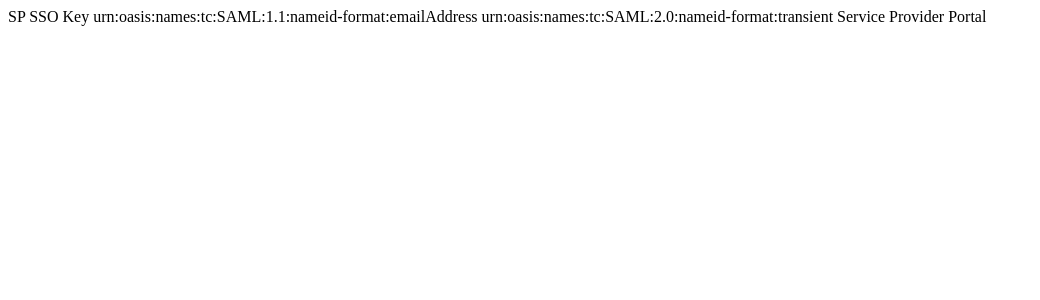
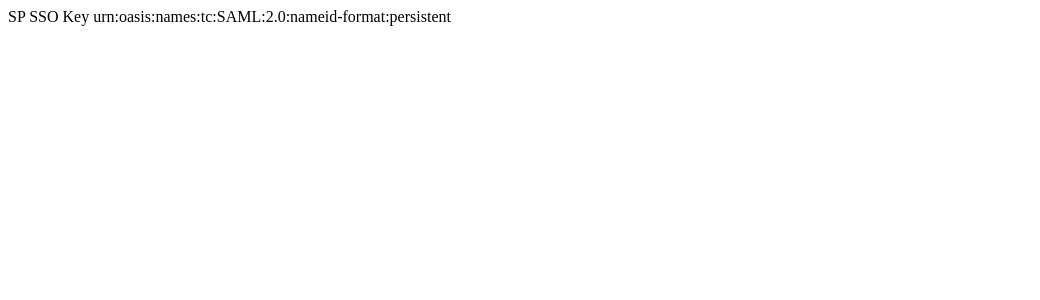
Before and after one commit to esseremmerik/SAMLBase, a PHP site: template src/Wizkunde/SAMLBase/Template/Twig/Metadata.xml.twig in a window 1280 px wide. Shown: the top 300 px of the page, without its empty margins (0-1040 px from the left). Run offline with PHP 8.4, Linux system fonts and the light colour scheme; the template is opened without the code that fills it, so the values that code supplies are empty; some libraries are stand-ins or nearby versions.

Commit message:
SURFSDI-170 #comment twig adjustments
change nameidformat, dynamic service name

```diff
--- a/src/Wizkunde/SAMLBase/Template/Twig/Metadata.xml.twig
+++ b/src/Wizkunde/SAMLBase/Template/Twig/Metadata.xml.twig
@@ -15,10 +15,7 @@
                                       Binding="urn:oasis:names:tc:SAML:2.0:bindings:SOAP"
                                       Location="{{ postURL }}"/>
         <md:NameIDFormat>
-            urn:oasis:names:tc:SAML:1.1:nameid-format:emailAddress
-        </md:NameIDFormat>
-        <md:NameIDFormat>
-            urn:oasis:names:tc:SAML:2.0:nameid-format:transient
+            urn:oasis:names:tc:SAML:2.0:nameid-format:persistent
         </md:NameIDFormat>
         <md:AssertionConsumerService isDefault="true" index="0"
                                      Binding="urn:oasis:names:tc:SAML:2.0:bindings:HTTP-POST"
@@ -28,7 +25,7 @@
                                      Location="{{ postURL }}"/>
         <md:AttributeConsumingService isDefault="true" index="1">
             <md:ServiceName xml:lang="en">
-                Service Provider Portal
+                {{ OrganizationName }}
             </md:ServiceName>
             <md:RequestedAttribute
                     NameFormat="urn:oasis:names:tc:SAML:2.0:attrname-format:uri"
```
